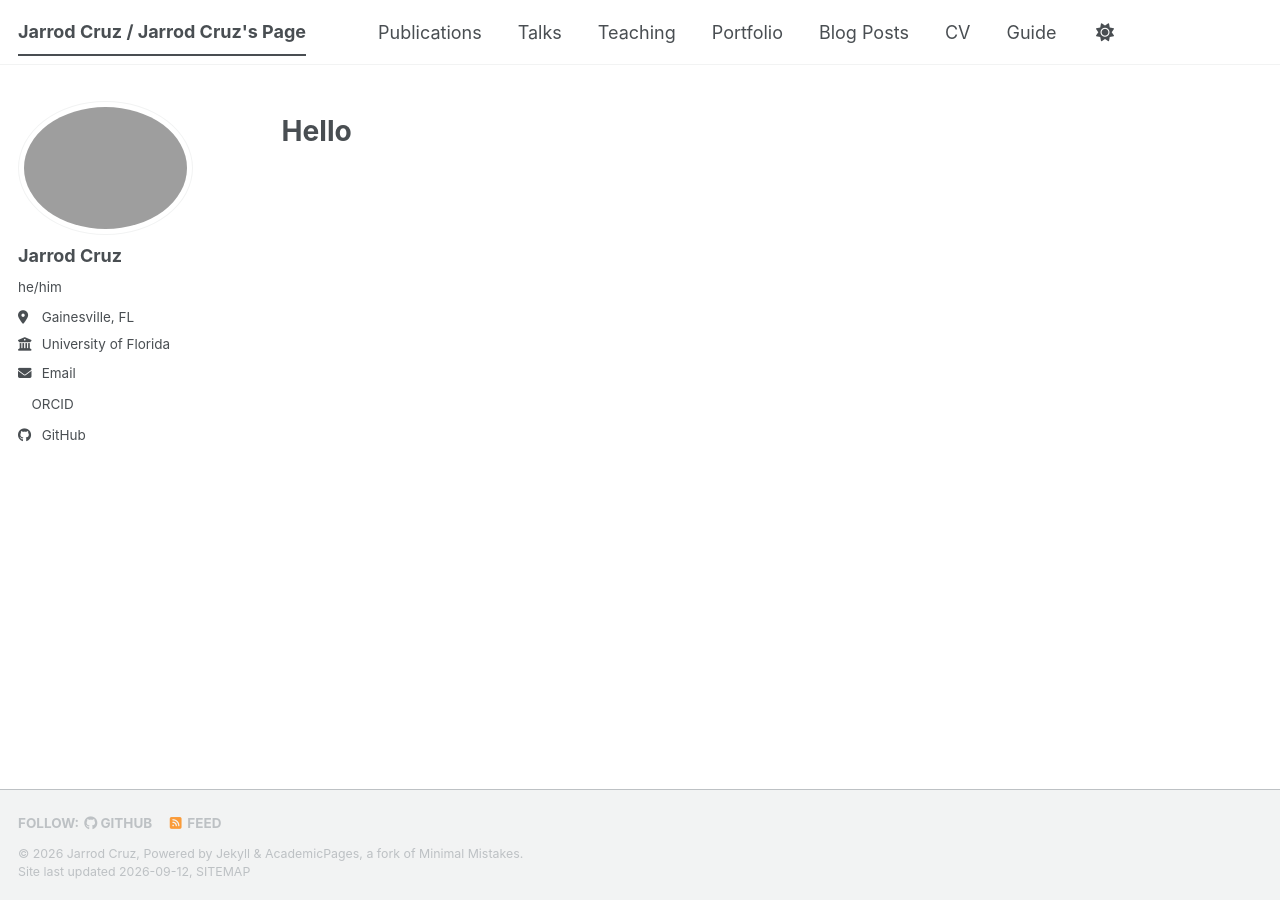
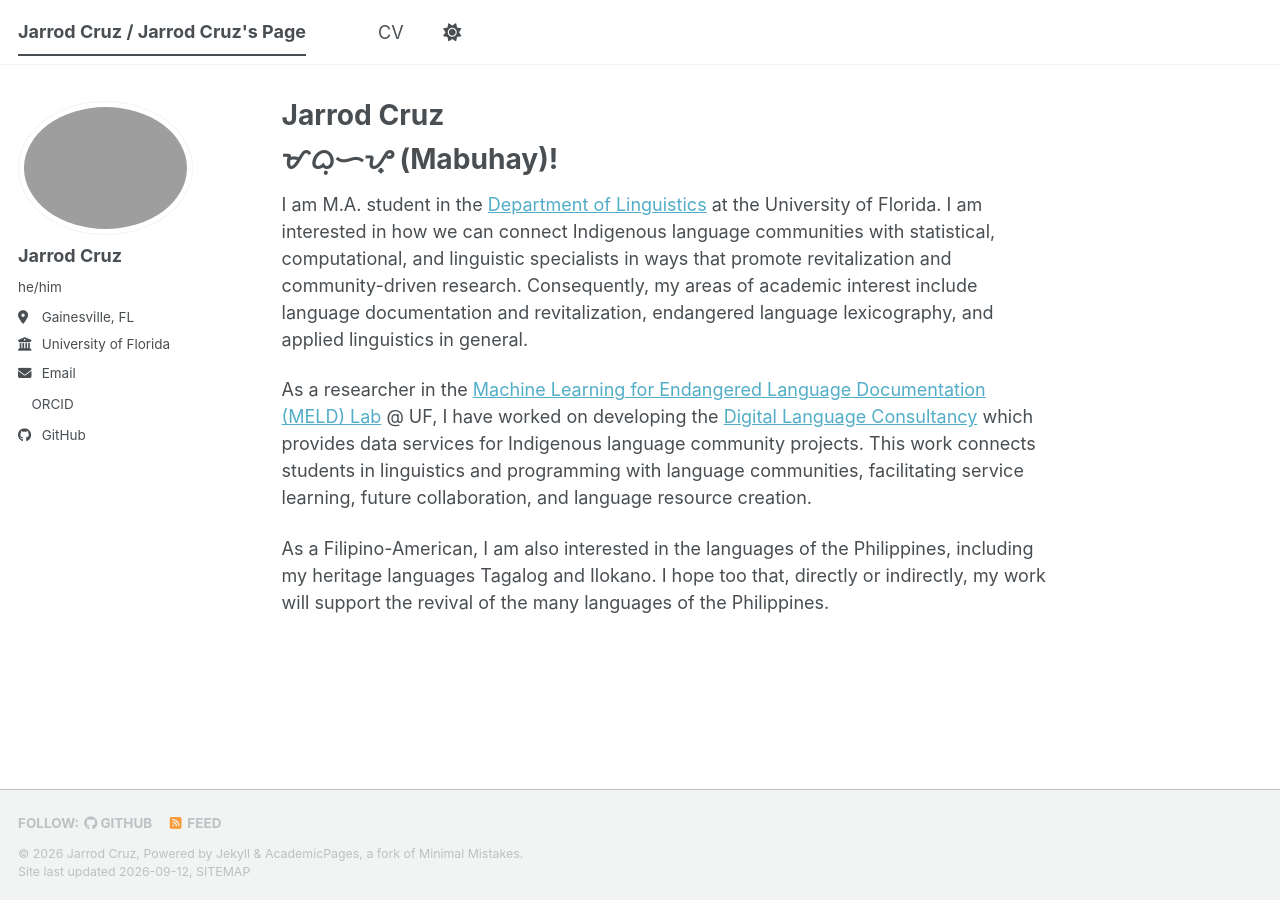
Before and after one commit to jarroddcruz/jarroddcruz.github.io, a Jekyll site: the page built from _pages/about.md, in a window 1280 px wide. Built offline with Jekyll 4.4.1, drawn with Linux system fonts in a browser that asks for light colours; a style sheet for code colours, icons or effects is not loaded.

Commit message:
Adding bio and CV

```diff
--- a/_pages/about.md
+++ b/_pages/about.md
@@ -1,10 +1,15 @@
 ---
 permalink: /
-title: ""
+title: "Jarrod Cruz"
 author_profile: true
 redirect_from:
   - /about/
   - /about.html
 ---
-Hello
+ᜋᜊᜓᜑᜌ᜔ (Mabuhay)!
 ======
+I am M.A. student in the [Department of Linguistics](https://lin.ufl.edu/) at the University of Florida. I am interested in how we can connect Indigenous language communities with statistical, computational, and linguistic specialists in ways that promote revitalization and community-driven research. Consequently, my areas of academic interest include language documentation and revitalization, endangered language lexicography, and applied linguistics in general.
+
+As a researcher in the [Machine Learning for Endangered Language Documentation (MELD) Lab](https://meld.lin.ufl.edu/) @ UF, I have worked on developing the [Digital Language Consultancy](https://meld.lin.ufl.edu/research/digital-language-consultancy/) which provides data services for Indigenous language community projects. This work connects students in linguistics and programming with language communities, facilitating service learning, future collaboration, and language resource creation.
+
+As a Filipino-American, I am also interested in the languages of the Philippines, including my heritage languages Tagalog and Ilokano. I hope too that, directly or indirectly, my work will support the revival of the many languages of the Philippines.
```
Also changed, not shown: _data/navigation.yml (+14 -14 lines), 1 other file.
